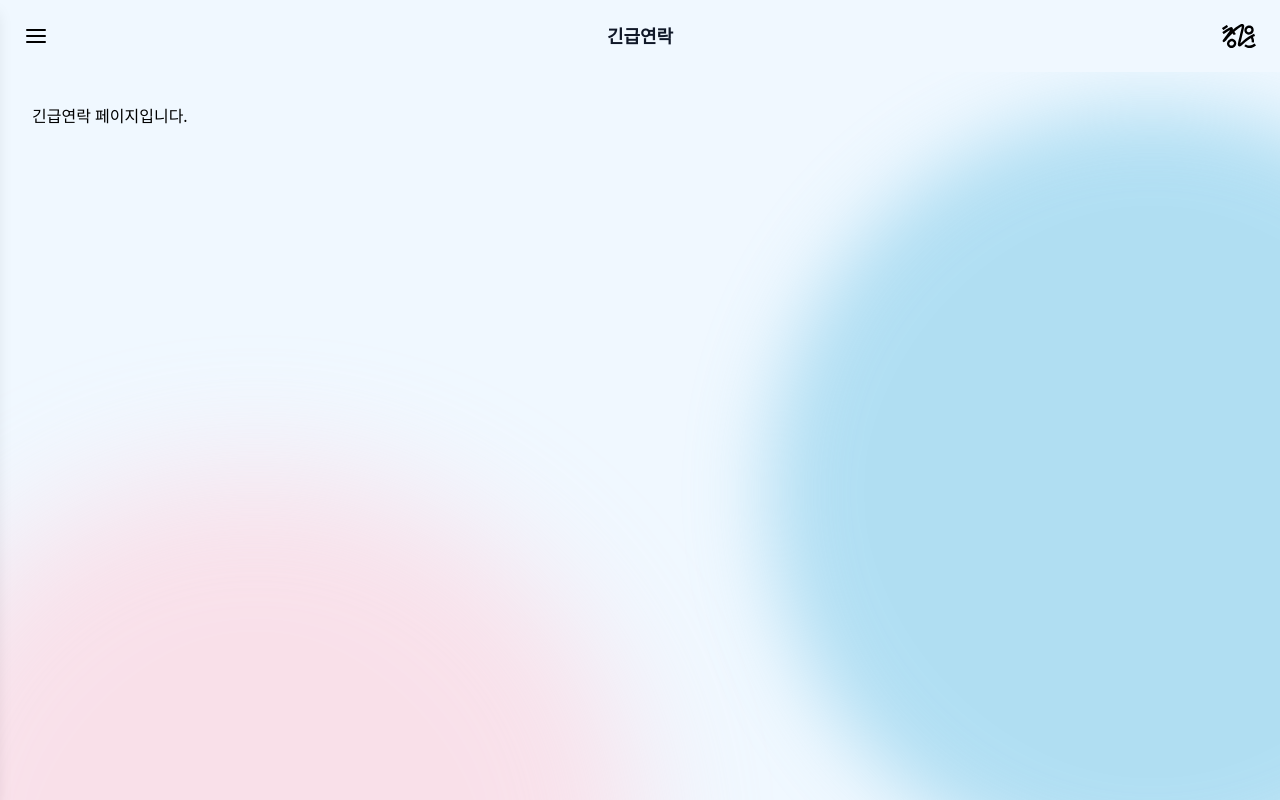
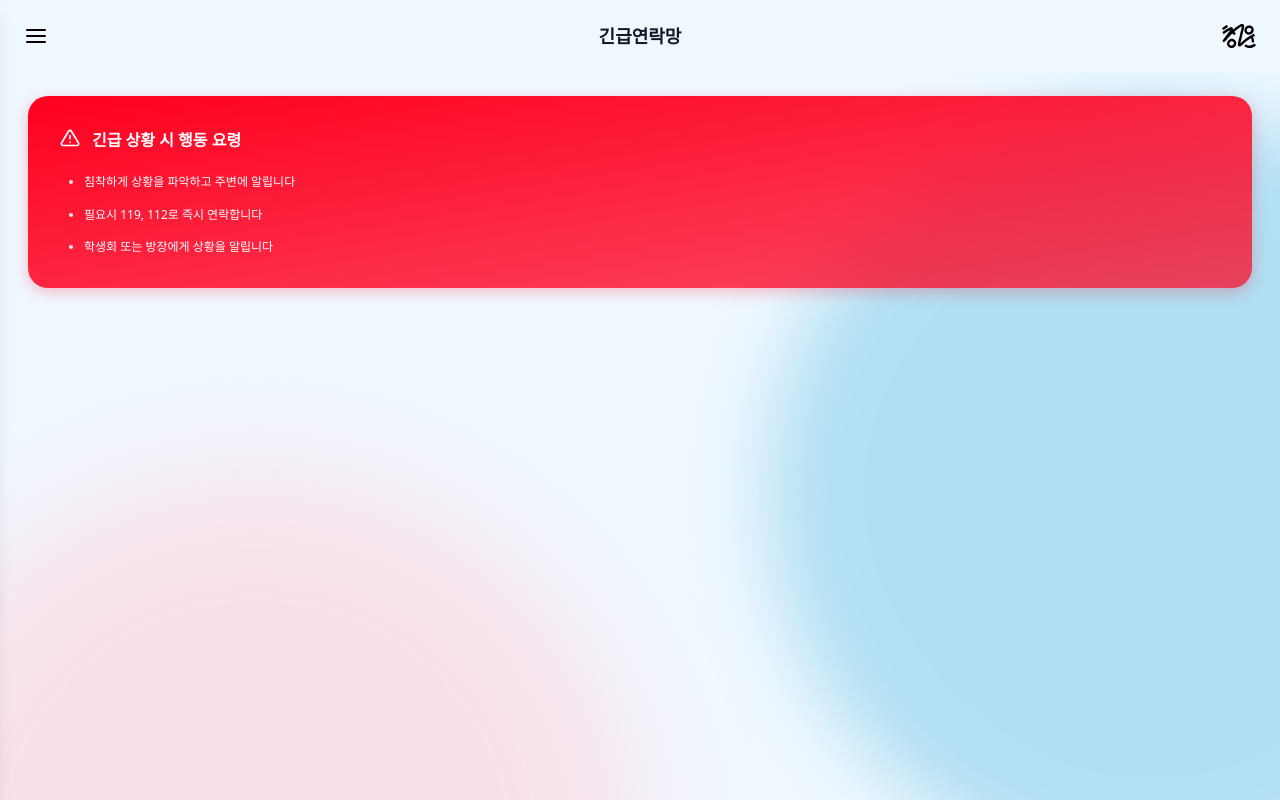
Before and after one commit to KAU-CHUNG-WOON-OT/front_end, a React (Vite) app: page /emergency in a window 1280 px wide. Built offline with nearby package versions, Linux system fonts and the light colour scheme; a web font is replaced by a local one.

Commit message:
feat: 긴급연락망 페이지 퍼블리싱

```diff
--- a/src/components/Header.tsx
+++ b/src/components/Header.tsx
@@ -16,7 +16,7 @@ const Header = ({ onOpenSidebar }: HeaderProps) => {
       case "/timetable": return "타임테이블";
       case "/club": return "동아리 정보";
       case "/resort": return "리조트 정보";
-      case "/emergency": return "긴급연락";
+      case "/emergency": return "긴급연락망";
       case "/makers": return "만든이";
       case "/": return ""; // 홈 화면에서는 제목 안 띄움
       default: return "";
--- a/src/components/Sidebar.tsx
+++ b/src/components/Sidebar.tsx
@@ -14,7 +14,7 @@ const Sidebar = ({ isOpen, onClose }: SidebarProps) => {
     { label: "타임테이블", path: "/timetable" },
     { label: "동아리 정보", path: "/club" },
     { label: "리조트 정보", path: "/resort" },
-    { label: "긴급연락", path: "/emergency" },
+    { label: "긴급연락망", path: "/emergency" },
     { label: "만든이", path: "/makers" },
   ];
 
--- a/src/pages/Emergency.tsx
+++ b/src/pages/Emergency.tsx
@@ -1,4 +1,43 @@
+import { FiAlertTriangle } from "react-icons/fi";
+
 const Emergency = () => {
-  return <div className="p-8 text-black">긴급연락 페이지입니다.</div>;
+  return (
+    <div className="flex flex-col h-full w-full px-7 pt-6">
+
+      {/* ✨ 피그마 디자인 색상 완벽 반영
+        - 시작 색상: #FF001F (투명도 100%)
+        - 끝 색상: #FF001F (투명도 70% -> rgba(255, 0, 31, 0.7))
+        - 방향: 왼쪽 위 -> 오른쪽 아래 (to bottom right)
+      */}
+      <div
+        className="w-full rounded-[20px] p-8 shadow-[0_4px_15px_rgba(255,0,31,0.25)] text-white"
+        style={{
+          background: "linear-gradient(to bottom right, #FF001F 0%, rgba(255, 0, 31, 0.7) 100%)"
+        }}
+      >
+
+        {/* 타이틀 영역 */}
+        <div className="flex items-start gap-3 mb-6">
+          <FiAlertTriangle className="text-xl flex-shrink-0" />
+          <h2 className="text-l font-bold leading-tight mt-0.5">긴급 상황 시 행동 요령</h2>
+        </div>
+
+        {/* 리스트 영역 */}
+        <ul className="flex flex-col gap-4 list-disc pl-6 marker:text-white/90">
+            <li className="text-xs font-medium leading-snug">
+              침착하게 상황을 파악하고 주변에 알립니다
+            </li>
+            <li className="text-xs font-medium leading-snug">
+              필요시 119, 112로 즉시 연락합니다
+            </li>
+            <li className="text-xs font-medium leading-snug">
+              학생회 또는 방장에게 상황을 알립니다
+            </li>
+        </ul>
+      </div>
+
+    </div>
+  );
 };
+
 export default Emergency;
```
